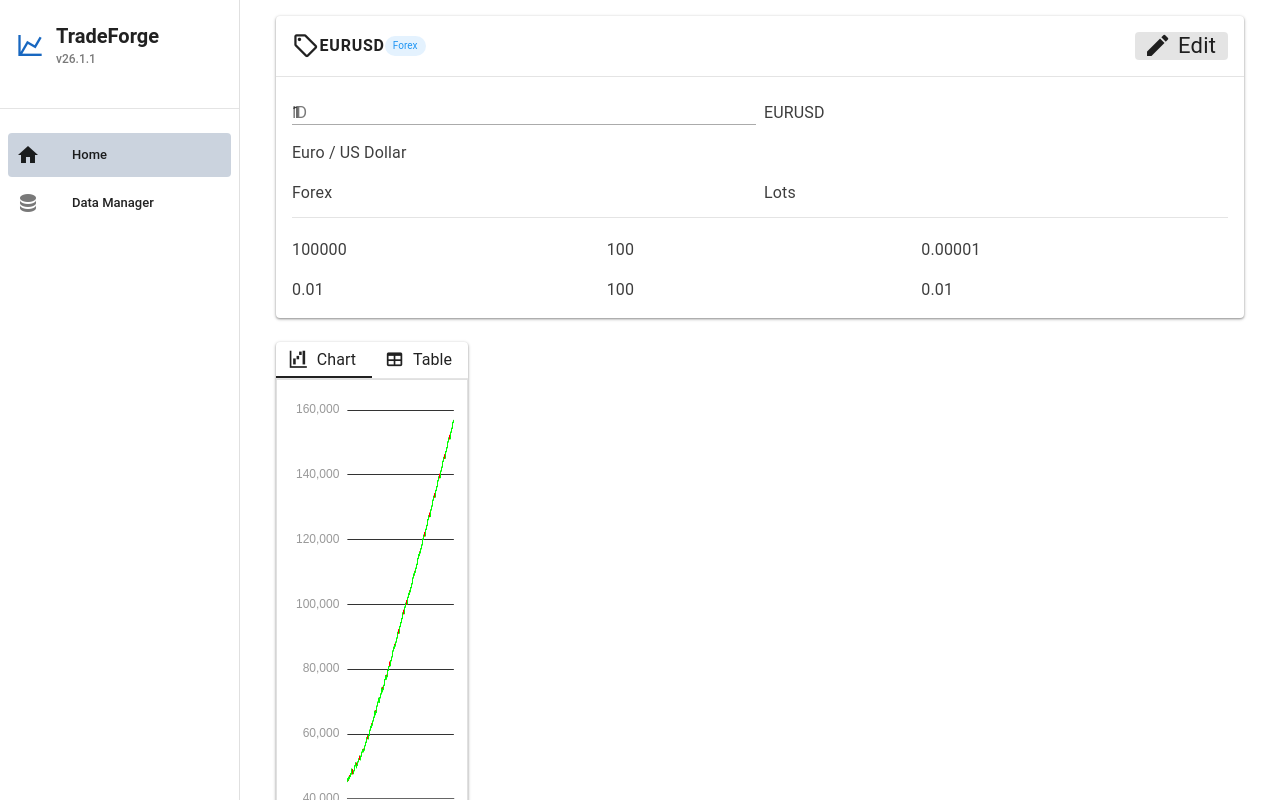
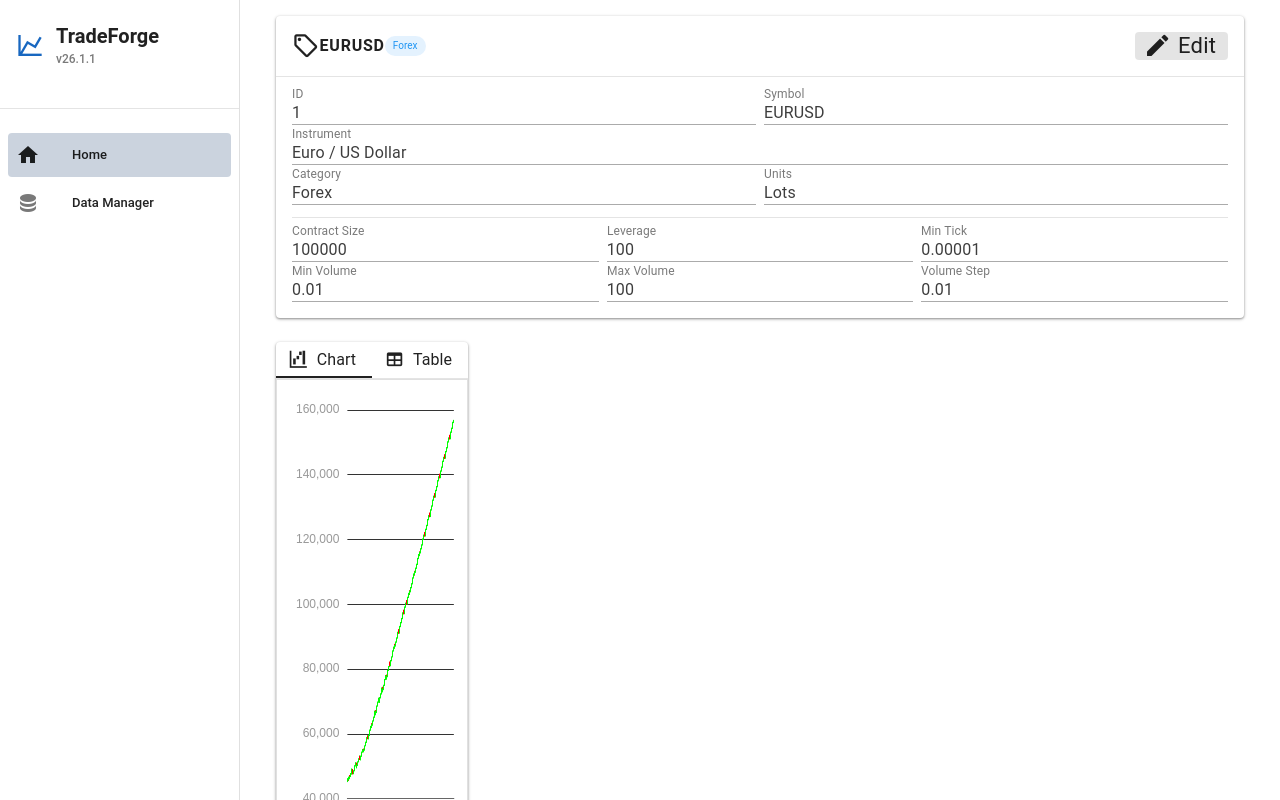
Before and after one commit to ArtemIyX/TradeForgeSharp, a Vue app in the folder TradeForge.VUE/: page / in a window 1280 px wide. Shown: the top 800 px of the page. Built offline with nearby package versions, Linux system fonts and the light colour scheme; the HTML template or start-up script is replaced by a standard one.

Commit message:
Ticker details Visual fix

```diff
--- a/TradeForge.VUE/src/components/data-manager/ticker-details/TickerDetailsEditor.vue
+++ b/TradeForge.VUE/src/components/data-manager/ticker-details/TickerDetailsEditor.vue
@@ -12,7 +12,6 @@
       </div>
 
       <div class="d-flex align-center gap-2" v-if="!readonly">
-        <!-- View mode: Edit button -->
         <v-btn
           v-if="!isEditing"
           size="small"
@@ -23,7 +22,6 @@
           Edit
         </v-btn>
 
-        <!-- Edit mode: Cancel + Save -->
         <template v-else>
           <v-btn
             size="small"
@@ -56,50 +54,65 @@
 
           <!-- ID (always readonly) -->
           <v-col cols="12" sm="6">
-            <TickerField
+            <v-text-field
+              :model-value="draft.id"
               label="ID"
-              :value="draft.id"
-              readonly-always
+              density="compact"
+              variant="underlined"
+              readonly
+              hide-details
             />
           </v-col>
 
           <!-- Symbol -->
           <v-col cols="12" sm="6">
-            <TickerField
+            <v-text-field
               v-model="draft.symbol"
               label="Symbol"
-              :editing="isEditing"
-              :rules="[ruleNotEmpty]"
+              density="compact"
+              :variant="isEditing ? 'outlined' : 'underlined'"
+              :readonly="!isEditing"
+              :rules="isEditing ? [ruleNotEmpty] : []"
+              hide-details="auto"
             />
           </v-col>
 
           <!-- Instrument -->
           <v-col cols="12">
-            <TickerField
+            <v-text-field
               v-model="draft.instrument"
               label="Instrument"
-              :editing="isEditing"
-              :rules="[ruleNotEmpty]"
+              density="compact"
+              :variant="isEditing ? 'outlined' : 'underlined'"
+              :readonly="!isEditing"
+              :rules="isEditing ? [ruleNotEmpty] : []"
+              hide-details="auto"
             />
           </v-col>
 
           <!-- Category -->
           <v-col cols="12" sm="6">
-            <TickerField
+            <v-text-field
               v-model="draft.category"
               label="Category"
-              :editing="isEditing"
-              :rules="[ruleNotEmpty]"
+              density="compact"
+              :variant="isEditing ? 'outlined' : 'underlined'"
+              :readonly="!isEditing"
+              :rules="isEditing ? [ruleNotEmpty] : []"
+              hide-details="auto"
             />
           </v-col>
 
           <!-- Units -->
           <v-col cols="12" sm="6">
-            <TickerField
+            <v-text-field
               v-model="draft.units"
               label="Units"
-              :editing="isEditing"
-              :rules="[ruleNotEmpty]"
+              density="compact"
+              :variant="isEditing ? 'outlined' : 'underlined'"
+              :readonly="!isEditing"
+              :rules="isEditing ? [ruleNotEmpty] : []"
+              hide-details="auto"
             />
           </v-col>
 
@@ -107,67 +120,91 @@
 
           <!-- Contract Size -->
           <v-col cols="12" sm="6" md="4">
-            <TickerField
+            <v-text-field
               v-model.number="draft.contractSize"
               label="Contract Size"
               type="number"
-              :editing="isEditing"
-              :rules="[rulePositive]"
+              step="any"
+              density="compact"
+              :variant="isEditing ? 'outlined' : 'underlined'"
+              :readonly="!isEditing"
+              :rules="isEditing ? [rulePositive] : []"
+              hide-details="auto"
             />
           </v-col>
 
           <!-- Leverage -->
           <v-col cols="12" sm="6" md="4">
-            <TickerField
+            <v-text-field
               v-model.number="draft.leverage"
               label="Leverage"
               type="number"
-              :editing="isEditing"
-              :rules="[rulePositive]"
+              step="any"
+              density="compact"
+              :variant="isEditing ? 'outlined' : 'underlined'"
+              :readonly="!isEditing"
+              :rules="isEditing ? [rulePositive] : []"
+              hide-details="auto"
             />
           </v-col>
 
           <!-- Min Tick -->
           <v-col cols="12" sm="6" md="4">
-            <TickerField
+            <v-text-field
               v-model.number="draft.minTick"
               label="Min Tick"
               type="number"
-              :editing="isEditing"
-              :rules="[rulePositive]"
+              step="any"
+              density="compact"
+              :variant="isEditing ? 'outlined' : 'underlined'"
+              :readonly="!isEditing"
+              :rules="isEditing ? [rulePositive] : []"
+              hide-details="auto"
             />
           </v-col>
 
           <!-- Min Volume -->
           <v-col cols="12" sm="6" md="4">
-            <TickerField
+            <v-text-field
               v-model.number="draft.minVolume"
               label="Min Volume"
               type="number"
-              :editing="isEditing"
-              :rules="[rulePositive]"
+              step="any"
+              density="compact"
+              :variant="isEditing ? 'outlined' : 'underlined'"
+              :readonly="!isEditing"
+              :rules="isEditing ? [rulePositive] : []"
+              hide-details="auto"
             />
           </v-col>
 
           <!-- Max Volume -->
           <v-col cols="12" sm="6" md="4">
-            <TickerField
+            <v-text-field
               v-model.number="draft.maxVolume"
               label="Max Volume"
               type="number"
-              :editing="isEditing"
-              :rules="[rulePositive]"
+              step="any"
+              density="compact"
+              :variant="isEditing ? 'outlined' : 'underlined'"
+              :readonly="!isEditing"
+              :rules="isEditing ? [rulePositive] : []"
+              hide-details="auto"
             />
           </v-col>
 
           <!-- Volume Step -->
           <v-col cols="12" sm="6" md="4">
-            <TickerField
+            <v-text-field
               v-model.number="draft.volumeStep"
               label="Volume Step"
               type="number"
-              :editing="isEditing"
-              :rules="[rulePositive]"
+              step="any"
+              density="compact"
+              :variant="isEditing ? 'outlined' : 'underlined'"
+              :readonly="!isEditing"
+              :rules="isEditing ? [rulePositive] : []"
+              hide-details="auto"
             />
           </v-col>
 
@@ -180,9 +217,20 @@
 
 <script setup lang="ts">
 import { ref, watch } from 'vue';
-import type {TickerDetails} from "@/types/Ticker.ts";
 
-// ── Types ─────────────────────────────────────────────────────────────────────
+export interface TickerDetails {
+  id: string;
+  symbol: string;
+  instrument: string;
+  category: string;
+  contractSize: number;
+  units: string;
+  minVolume: number;
+  maxVolume: number;
+  volumeStep: number;
+  minTick: number;
+  leverage: number;
+}
 
 interface Props {
   modelValue: TickerDetails;
@@ -204,7 +252,6 @@ const isSaving = ref(false);
 const formRef = ref<any>(null);
 const draft = ref<TickerDetails>({ ...props.modelValue });
 
-// Keep draft in sync when modelValue changes externally (while not editing)
 watch(() => props.modelValue, (val) => {
   if (!isEditing.value) draft.value = { ...val };
 }, { deep: true });
@@ -220,18 +267,17 @@ const startEditing = () => {
 const cancel = () => {
   draft.value = { ...props.modelValue };
   isEditing.value = false;
+  formRef.value?.resetValidation();
   emit('editing', false);
 };
 
 const save = async () => {
   const { valid } = await formRef.value.validate();
   if (!valid) return;
-
   isSaving.value = true;
   emit('save', { ...draft.value });
 };
 
-// Called by parent to signal save is complete
 const setSaving = (val: boolean) => {
   isSaving.value = val;
   if (!val) {
@@ -239,8 +285,6 @@ const setSaving = (val: boolean) => {
     emit('editing', false);
   }
 };
-
-// ── Expose ────────────────────────────────────────────────────────────────────
 
 defineExpose({ cancel, setSaving });
 
@@ -270,44 +314,6 @@ const categoryColor = (cat: string) => {
 };
 </script>
 
-<!-- ── Sub-component: TickerField ───────────────────────────────────────────── -->
-<script lang="ts">
-// Inline sub-component so the file stays self-contained
-import { defineComponent, h, resolveComponent } from 'vue';
-
-export const TickerField = defineComponent({
-  name: 'TickerField',
-  props: {
-    modelValue: { type: [String, Number], default: '' },
-    label: { type: String, required: true },
-    editing: { type: Boolean, default: false },
-    readonlyAlways: { type: Boolean, default: false },
-    type: { type: String, default: 'text' },
-    rules: { type: Array, default: () => [] },
-  },
-  emits: ['update:modelValue'],
-  setup(props, { emit }) {
-    return () => {
-      const VTextField = resolveComponent('v-text-field') as any;
-
-      return h(VTextField, {
-        modelValue: props.modelValue,
-        label: props.label,
-        type: props.type,
-        step: props.type === 'number' ? 'any' : undefined,
-        density: 'compact',
-        variant: (props.readonlyAlways || !props.editing) ? 'underlined' : 'outlined',
-        readonly: props.readonlyAlways || !props.editing,
-        rules: (!props.readonlyAlways && props.editing) ? props.rules : [],
-        hideDetails: 'auto',
-        class: (!props.readonlyAlways && !props.editing) ? 'ticker-field-view' : '',
-        'onUpdate:modelValue': (v: any) => emit('update:modelValue', v),
-      });
-    };
-  },
-});
-</script>
-
 <style scoped>
 .ticker-editor {
   transition: box-shadow 0.2s;
@@ -322,12 +328,4 @@ export const TickerField = defineComponent({
   font-size: 1rem;
   letter-spacing: 0.05em;
 }
-
-:deep(.ticker-field-view .v-field__input) {
-  color: rgba(var(--v-theme-on-surface), 0.87);
-}
-
-:deep(.ticker-field-view .v-field__outline) {
-  display: none;
-}
 </style>
```
